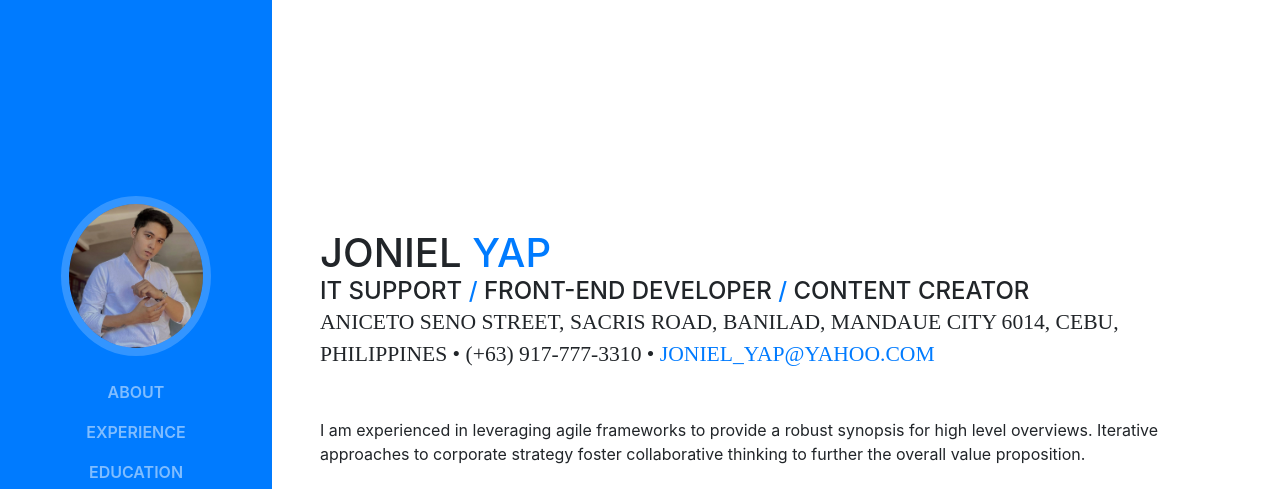
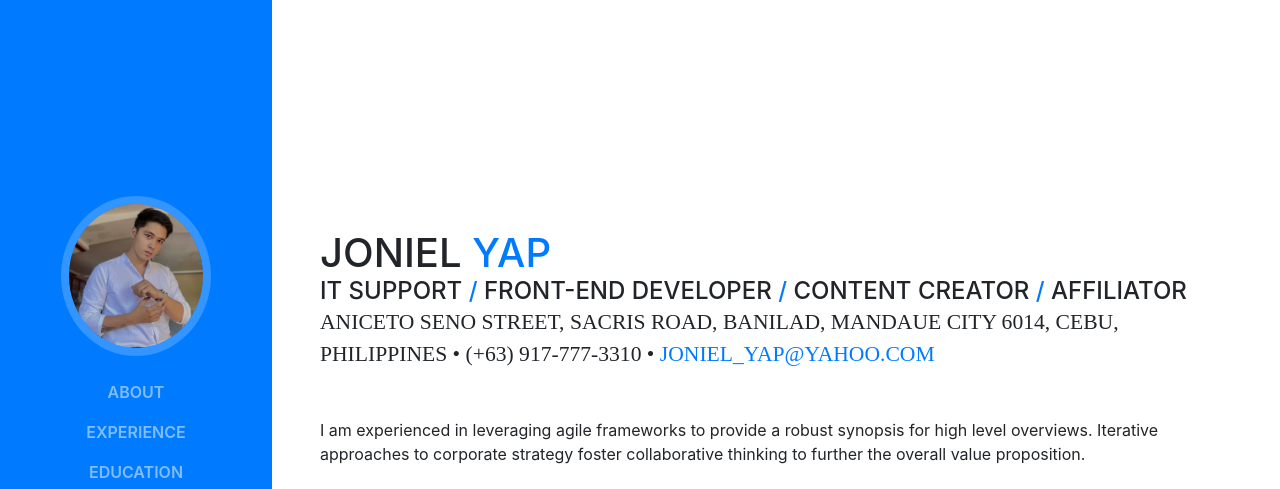
Before and after one commit to Joenielyap/aboutniel, a website with bundled scripts: page index.html in a window 1280 px wide. Shown: the top 489 px of the page. Built offline with nearby package versions, Linux system fonts and the light colour scheme; files whose address does not match are found by name; a web font is replaced by a local one.

Commit message:
Add Affilator.html

```diff
--- a/index.html
+++ b/index.html
@@ -74,6 +74,8 @@
             Front-End Developer
             <span class="text-primary">/</span>
             Content Creator
+            <span class="text-primary">/</span>
+            Affiliator
           </h4>
           <div class="subheading mb-5">Aniceto Seno Street, Sacris Road, Banilad, Mandaue City 6014, Cebu, Philippines •  (+63) 917-777-3310 •
             <a href="mailto:name@email.com">joniel_yap@yahoo.com</a>
```
